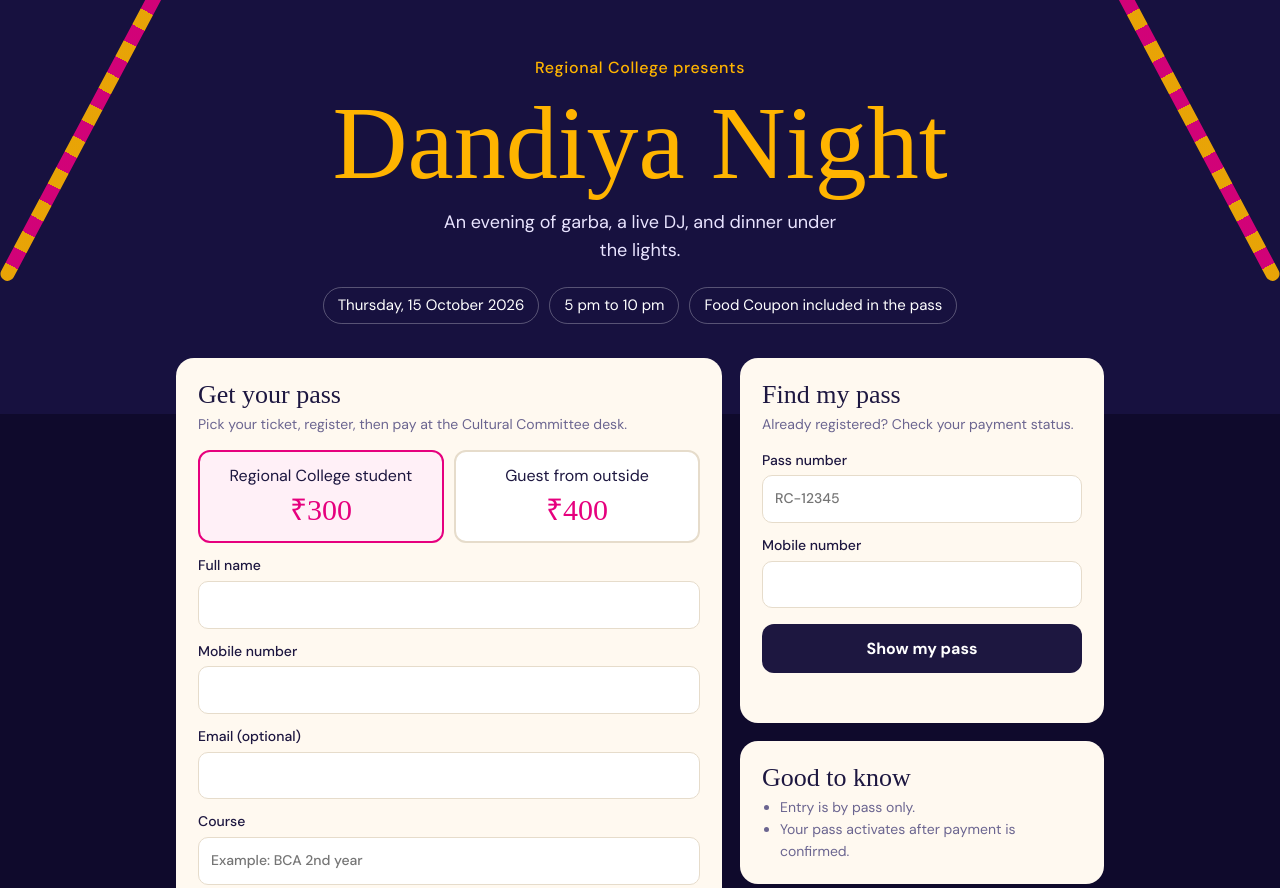
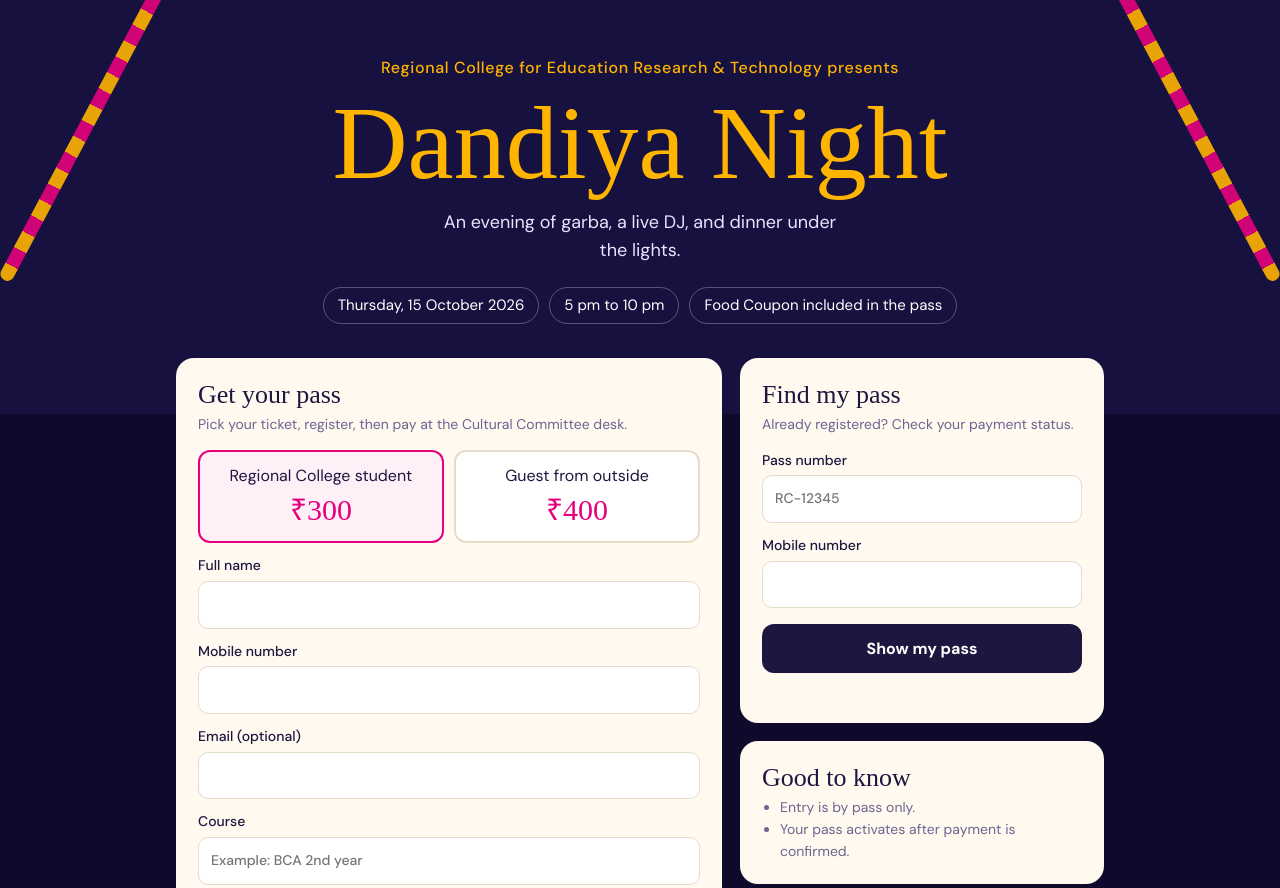
Before and after one commit to jatinyadav13/Dandiya_Application, a website: page index.html in a window 1280 px wide. Shown: the top 888 px of the page. Drawn offline with Linux system fonts and the light colour scheme; no server answers; a web font is replaced by a local one.

Commit message:
Update index.html

```diff
--- a/index.html
+++ b/index.html
@@ -3,7 +3,7 @@
 <head>
 <meta charset="utf-8">
 <meta name="viewport" content="width=device-width, initial-scale=1">
-<title>Dandiya Night 2026 – Regional College for Education Research & Technology presents</title>
+<title>Dandiya Night 2026 – Regional College for Education Research & Technology</title>
 <link rel="preconnect" href="https://fonts.googleapis.com">
 <link rel="preconnect" href="https://fonts.gstatic.com" crossorigin>
 <link href="https://fonts.googleapis.com/css2?family=DM+Sans:wght@400;500;700&family=Rozha+One&display=swap" rel="stylesheet">
@@ -48,7 +48,7 @@ footer{text-align:center;color:#a8a2d0;font-size:14px;padding:0 16px 32px}
 <body>
 <header class="hero">
   <div class="stick s1"></div><div class="stick s2"></div>
-  <p class="k">Regional College presents</p>
+  <p class="k">Regional College for Education Research & Technology presents</p>
   <h1>Dandiya Night</h1>
   <p class="sub">An evening of garba, a live DJ, and dinner under the lights.</p>
   <div class="facts"><span>Thursday, 15 October 2026</span><span>5 pm to 10 pm</span><span>Food Coupon included in the pass</span><span id="left" hidden></span></div>
```
